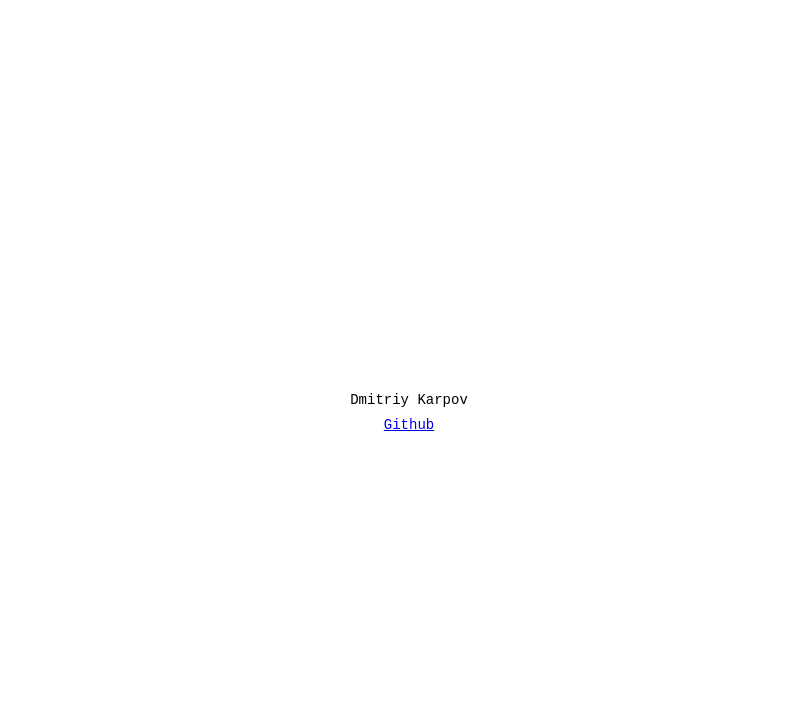
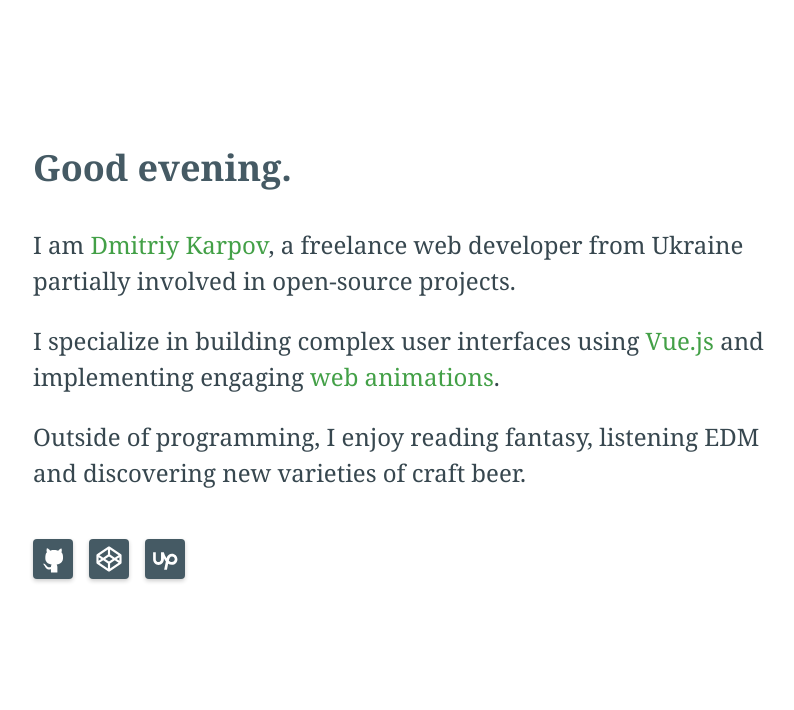
Before and after one commit to dmtkpv/dmtkpv.com, a plain HTML site: page index.html in a window 1280 px wide. Shown: the whole page, without its empty margins (231-1025 px from the left). Drawn offline with Linux system fonts and the light colour scheme.

Commit message:
update index.html

```diff
--- a/index.html
+++ b/index.html
@@ -2,28 +2,120 @@
 <html lang="en">
 <head>
     <meta charset="UTF-8">
-    <title>dmtkpv.com</title>
+    <meta name="viewport" content="width=device-width, initial-scale=1" />
+    <title>Dmitriy Karpov</title>
     <style>
+
+
+        /* common */
+
+        * {
+            box-sizing: border-box;
+        }
+
+
+        /* root */
+
         html {
             height: 100%;
         }
         body {
-            height: 100%;
-            font-family: monospace;
-            font-size: 14px;
+            margin: 0;
+            font-family: Georgia, sans-serif;
+            font-size: 24px;
+            line-height: 1.5;
+            color: #37474F;
+            background: #FFFFFF;
             display: flex;
-            flex-direction: column;
-            align-items: center;
+            flex-flow: column nowrap;
             justify-content: center;
+            min-height: 100%;
         }
-        h1 {
-            font-size: inherit;
+        main {
+            max-width: 800px;
+            margin: 0 auto;
+            padding: 48px 24px 128px 24px;
+        }
+
+
+        /* article */
+
+        article h1 {
+            margin: 0 0 32px 0;
+            font-size: 1.5em;
+            color: #455A64;
+        }
+        article p {
+            margin: 24px 0;
+        }
+        article b {
+            color: #43A047;
             font-weight: inherit;
         }
+
+
+        /* footer */
+
+        footer {
+            display: flex;
+            margin-top: 48px;
+        }
+        footer a {
+            width: 40px;
+            height: 40px;
+            padding: 6px;
+            margin-right: 16px;
+            background: #455A64;
+            border-radius: 4px;
+            box-shadow: 0 2px 4px rgba(0, 0, 0, .2);
+        }
+        footer svg {
+            display: block;
+            width: 100%;
+            height: 100%;
+            fill: #FFFFFF;
+        }
+
+
     </style>
 </head>
 <body>
-<h1>Dmitriy Karpov</h1>
-<a href="https://github.com/dmtkpv">Github</a>
+
+
+    <!-- Layout  -->
+
+    <main>
+
+        <article>
+            <h1>Good morning.</h1>
+            <p>I am <b>Dmitriy Karpov</b>, a freelance web developer from Ukraine partially involved in open-source projects.</p>
+            <p>I specialize in building complex user interfaces using <b>Vue.js</b> and implementing engaging <b>web animations</b>.</p>
+            <p>Outside of programming, I enjoy reading fantasy, listening EDM and discovering new varieties of craft beer.</p>
+        </article>
+
+        <footer>
+            <a href="https://github.com/dmtkpv">
+                <svg viewBox="0 0 512 512"><path d="M218.7 445.5c-6.6.7-12.2 1.4-17.8 2-29.1 2.9-54.5-5-73.7-27.7-6-7.1-9.4-16.3-14.5-24.2-7.9-12.4-16-24.7-24.7-36.6-3-4.1-8.2-6.5-12.2-10-1.3-1.1-1.7-3.2-2.6-4.9 1.8-.7 3.5-1.9 5.3-2.1 23-2.1 39.2 8.5 50.5 27.6 14.1 23.8 34.5 36.8 62.2 36.8 8 0 16-2.7 23.9-4.5 1.5-.4 3.3-2.7 3.5-4.4 1.4-10.4 2.7-20.8 7.5-30.3 1.8-3.5 3.9-6.8 6-10.4-8.1-1.6-15.9-2.8-23.6-4.7-35.5-9-64.8-26.8-81.8-60.6-6.6-13.2-10.3-27.4-10.8-42.2-.8-22.8-.5-45.7 4.1-68.2 3.3-15.8 9.3-30.5 21.3-41.9 2.6-2.5 3.1-4.7 1.7-8.5-6.7-18.7-7.4-37.7-1.7-56.8 1.2-4.1 2.3-8.2 3.5-12.5 27.4 5.2 43.7 23.7 59 44.2 15.8-11.7 34.5-12.7 52.7-13.9 21.6-1.4 43.3-1.1 64.8 2.4 11.2 1.8 18.1 4.1 29 10.6 9.4-9.7 18.2-19.5 27.9-28.4 7.7-7.1 17.3-11.6 27.7-14 2.9-.7 4.4-.4 5.6 2.8 8.1 22.1 9.3 44.1.4 66.2-1.2 3-1.1 5.1 1.4 7.5 14.4 13.7 21 31.4 23.2 50.5 2 17.7 3.1 35.5 3.1 53.3 0 25.3-7.5 48.5-23.4 68.4-11.2 14.1-25.7 24.2-42.1 31.8-15.9 7.3-32.5 11.5-49.7 13.7-.4.1-.8.4-1.5.7 11.8 16.9 13.7 35.9 13.5 55.6-.3 28.7-.2 57.3 0 86 0 4.5-1.3 5.6-5.7 5.6-35.5-.2-71-.2-106.5 0-4.4 0-5.8-1.4-5.8-5.7.2-15.5.1-31 .1-46.5.2-2.3.2-4.3.2-6.7z"/></svg>
+            </a>
+            <a href="https://codepen.io/dmtkpv">
+                <svg viewBox="0 0 512 512"><path d="M477.271 169.485 267.038 29.33c-7.177-4.417-14.835-4.457-22.076 0L34.729 169.485c-5.391 3.592-8.728 10.012-8.728 16.427v140.155c0 6.417 3.337 12.835 8.729 16.427l210.233 140.177c7.175 4.415 14.834 4.456 22.075 0l210.233-140.177c5.391-3.59 8.728-10.01 8.728-16.427V185.912c0-6.415-3.337-12.835-8.728-16.427zM275.766 82.72l154.787 103.192-69.053 46.207-85.734-57.244V82.72zm-39.532 0v92.154l-85.738 57.244-69.049-46.207L236.234 82.72zM65.531 222.876l49.543 33.114-49.543 33.114v-66.228zm170.703 206.383L81.447 326.067l69.049-46.205 85.738 57.244v92.153zM256 302.706l-69.821-46.716L256 209.271l69.821 46.718L256 302.706zm19.766 126.553v-92.152l85.734-57.244 69.053 46.205-154.787 103.191zm170.703-140.155-49.543-33.114 49.543-33.114v66.228z"/></svg>
+            </a>
+            <a href="https://www.upwork.com/freelancers/~0135ab016017ab2278">
+                <svg viewBox="0 0 56.7 56.7"><path d="M42.4 17.7c-5.3 0-9.3 3.5-10.9 9-2.5-3.9-4.5-8.3-5.6-12.1h-5.6v14.7c0 2.9-2.4 5.3-5.3 5.3s-5.3-2.4-5.3-5.3V14.7H4.3v14.7c0 6.1 4.9 11 10.9 11s10.9-4.9 10.9-11v-2.5c1.1 2.2 2.5 4.6 4 6.7l-3.5 16.3h5.7L34.7 38c2.2 1.4 4.7 2.2 7.7 2.2 6.1 0 11.1-5 11.1-11.4 0-6.1-5-11.1-11.1-11.1zm0 16.9c-2.2 0-4.5-1-6.3-2.5l.6-2.2v-.1c.4-2.4 1.7-6.4 5.8-6.4 3.1 0 5.6 2.5 5.6 5.6-.1 3.1-2.8 5.6-5.7 5.6z"/></svg>
+            </a>
+        </footer>
+
+    </main>
+
+
+    <!-- Scripts  -->
+
+    <script>
+        const hours = new Date().getHours();
+        const word = hours < 12 ? 'morning' : hours < 17 ? 'afternoon' : 'evening';
+        document.querySelector('h1').textContent = `Good ${word}.`
+    </script>
+
+
 </body>
 </html>
```
